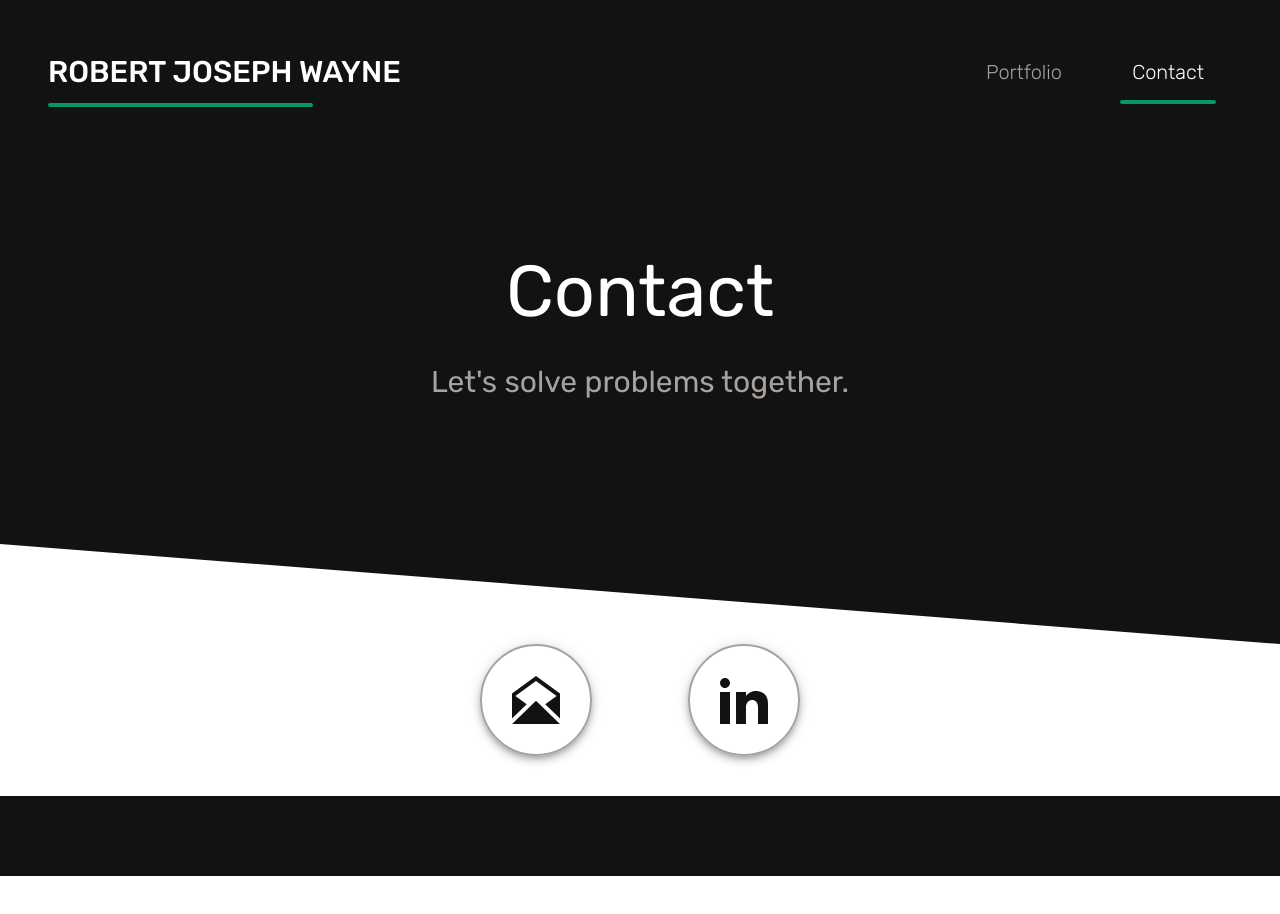
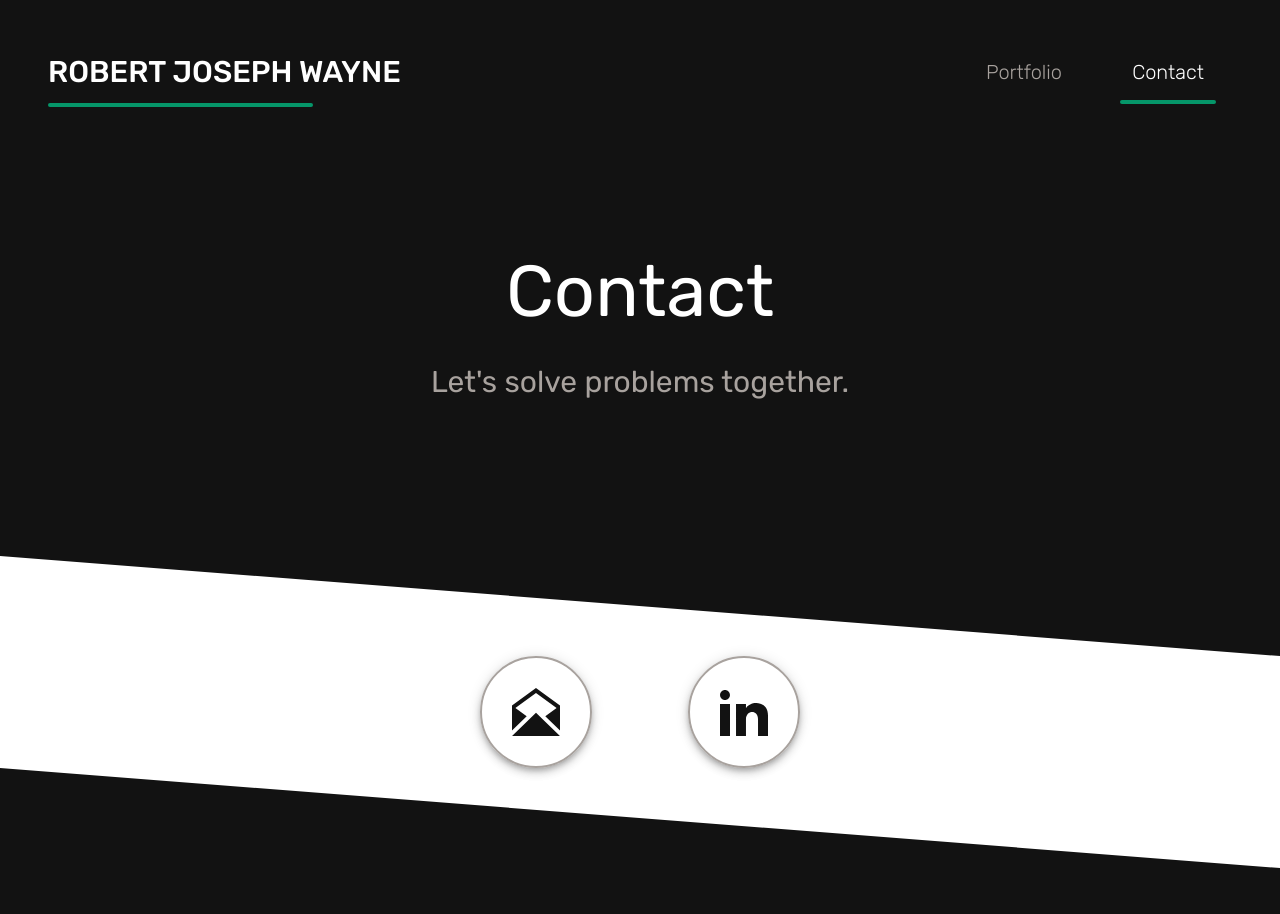
Before and after one commit to robertjosephwayne/personal-website, an Angular app: page /contact in a window 1280 px wide. Shown: the top 914 px of the page. Before the commit the page ends 876 px from the top, so only its background shows below. Built offline with nearby package versions, Linux system fonts and the light colour scheme; what @ngrx/store would draw is missing.

Commit message:
Adjust margins and padding for consistency between pages

```diff
--- a/src/app/components/banner/banner.component.html
+++ b/src/app/components/banner/banner.component.html
@@ -1,8 +1,10 @@
 <div class="clipped-bottom bg-darkGray">
   <div
-    class="flex flex-col align-center justify-center text-center py-36 px-10"
+    class="flex flex-col justify-center px-10 text-center align-center pt-36"
   >
     <span class="text-white text-7xl mb-9">{{ title }}</span>
-    <span class="text-gray-400 text-3xl max-w-3xl mx-auto">{{ subtitle }}</span>
+    <span class="h-48 max-w-3xl mx-auto text-3xl text-gray-400">{{
+      subtitle
+    }}</span>
   </div>
 </div>
--- a/src/app/components/contact/contact-details/contact-details.component.html
+++ b/src/app/components/contact/contact-details/contact-details.component.html
@@ -1,10 +1,8 @@
-<div class="h-full">
-  <div
-    class="h-full flex justify-center items-center space-x-12 sm:space-x-24 pb-10"
-  >
+<div class="flex flex-col justify-center h-full">
+  <div class="flex items-center justify-center h-full space-x-12 sm:space-x-24">
     <a href="mailto:robertjwayne@gmail.com" target="_blank">
       <span
-        class="mat-elevation-z5 inline-flex justify-center items-center bg-transparent border-2 border-gray-400 rounded-full w-28 h-28 transition-all duration-300 ease-in-out hover:border-darkGray hover:bg-darkGray group"
+        class="inline-flex items-center justify-center transition-all duration-300 ease-in-out bg-transparent border-2 border-gray-400 rounded-full mat-elevation-z5 w-28 h-28 hover:border-darkGray hover:bg-darkGray group"
       >
         <svg
           xmlns="http://www.w3.org/2000/svg"
@@ -13,7 +11,7 @@
           viewBox="0 0 24 24"
         >
           <path
-            class="text-darkGray fill-current group-hover:text-white transition-all duration-300 ease-in-out"
+            class="transition-all duration-300 ease-in-out fill-current text-darkGray group-hover:text-white"
             d="M.026 24l11.974-11.607 11.974 11.607h-23.948zm11.964-23.961l-11.99 8.725v12.476l7.352-7.127-5.653-4.113 10.291-7.488 10.309 7.488-5.655 4.108 7.356 7.132v-12.476l-12.01-8.725z"
           />
         </svg>
@@ -22,7 +20,7 @@
 
     <a href="https://www.linkedin.com/in/robertjosephwayne" target="_blank">
       <span
-        class="mat-elevation-z5 inline-flex justify-center items-center bg-transparent border-2 border-gray-400 rounded-full w-28 h-28 transition-all duration-300 ease-in-out hover:border-darkGray hover:bg-darkGray group"
+        class="inline-flex items-center justify-center transition-all duration-300 ease-in-out bg-transparent border-2 border-gray-400 rounded-full mat-elevation-z5 w-28 h-28 hover:border-darkGray hover:bg-darkGray group"
       >
         <svg
           xmlns="http://www.w3.org/2000/svg"
@@ -31,7 +29,7 @@
           viewBox="0 0 24 24"
         >
           <path
-            class="text-darkGray fill-current group-hover:text-white transition-all duration-300 ease-in-out"
+            class="transition-all duration-300 ease-in-out fill-current text-darkGray group-hover:text-white"
             d="M4.98 3.5c0 1.381-1.11 2.5-2.48 2.5s-2.48-1.119-2.48-2.5c0-1.38 1.11-2.5 2.48-2.5s2.48 1.12 2.48 2.5zm.02 4.5h-5v16h5v-16zm7.982 0h-4.968v16h4.969v-8.399c0-4.67 6.029-5.052 6.029 0v8.399h4.988v-10.131c0-7.88-8.922-7.593-11.018-3.714v-2.155z"
           />
         </svg>
--- a/src/app/components/contact/contact.component.css
+++ b/src/app/components/contact/contact.component.css
@@ -0,0 +1,5 @@
+.clipped-top {
+  padding-top: 100px;
+  -webkit-clip-path: polygon(0 0, 100% 100px, 100% 100%, 0 100%);
+  clip-path: polygon(0 0, 100% 100px, 100% 100%, 0 100%);
+}
--- a/src/app/components/contact/contact.component.html
+++ b/src/app/components/contact/contact.component.html
@@ -3,6 +3,10 @@
     [title]="'Contact'"
     [subtitle]="'Let\'s solve problems together.'"
   ></app-banner>
-  <app-contact-details class="flex-grow"></app-contact-details>
-  <app-footer></app-footer>
+  <app-contact-details
+    class="flex flex-col justify-center flex-grow"
+  ></app-contact-details>
+  <div class="h-full clipped-top bg-darkGray">
+    <app-footer></app-footer>
+  </div>
 </div>
--- a/src/app/components/footer/footer.component.html
+++ b/src/app/components/footer/footer.component.html
@@ -1,3 +1,3 @@
-<div class="bg-darkGray h-full max-h-20 flex justify-center items-center py-10">
-  <p class="text-gray-500 text-lg font-light"></p>
+<div class="flex items-center justify-center h-full py-10 bg-darkGray max-h-20">
+  <p class="text-lg font-light text-gray-500"></p>
 </div>
--- a/src/app/components/home/home-banner/home-banner.component.html
+++ b/src/app/components/home/home-banner/home-banner.component.html
@@ -1,14 +1,16 @@
 <div class="clipped-bottom bg-darkGray">
-  <div class="flex justify-center items-center space-x-32">
-    <div class="flex flex-col justify-center py-36 px-10 max-w-4xl text-center">
+  <div class="flex items-center justify-center space-x-32">
+    <div
+      class="flex flex-col justify-center max-w-4xl px-10 pb-12 text-center pt-36"
+    >
       <span class="text-white text-7xl mb-9">Hey, I'm Robert.</span>
-      <span class="text-gray-400 text-3xl">
+      <span class="text-3xl text-gray-400">
         I'm a software developer, former investment banker and UCLA graduate.
       </span>
       <div class="flex justify-center pt-12">
         <a
           routerLink="/portfolio"
-          class="text-xl text-white font-normal border-2 border-white rounded-full px-7 py-4 transition duration-300 ease-in-out hover:bg-white hover:text-darkGray"
+          class="py-4 text-xl font-normal text-white transition duration-300 ease-in-out border-2 border-white rounded-full px-7 hover:bg-white hover:text-darkGray"
         >
           View Portfolio
         </a>
--- a/src/app/components/home/home.component.css
+++ b/src/app/components/home/home.component.css
@@ -0,0 +1,5 @@
+.clipped-top {
+  padding-top: 100px;
+  -webkit-clip-path: polygon(0 0, 100% 100px, 100% 100%, 0 100%);
+  clip-path: polygon(0 0, 100% 100px, 100% 100%, 0 100%);
+}
--- a/src/app/components/home/home.component.html
+++ b/src/app/components/home/home.component.html
@@ -1,2 +1,8 @@
-<app-home-banner></app-home-banner>
-<app-call-to-action></app-call-to-action>
+<div class="flex flex-col h-full">
+  <app-home-banner></app-home-banner>
+  <div
+    class="flex flex-col justify-end flex-grow py-12 clipped-top bg-darkGray"
+  >
+    <app-action-buttons></app-action-buttons>
+  </div>
+</div>
```
